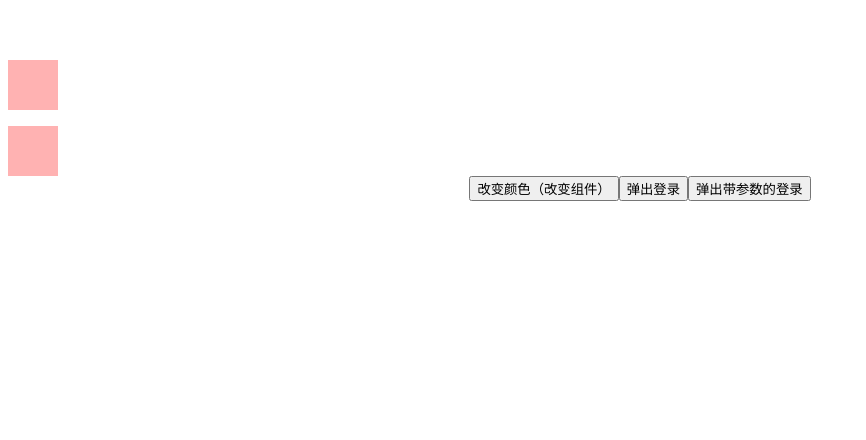
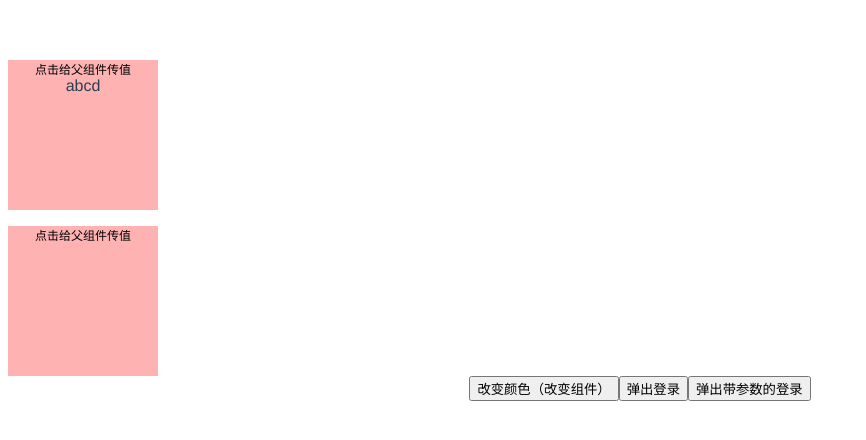
Before and after one commit to rzh11111111/vue3-test, a Vue app: page /component in a window 1280 px wide. Shown: the top 440 px of the page, without its empty margins (0-866 px from the left). Built offline with nearby package versions, Linux system fonts and the light colour scheme.

Commit message:
fix:组件间通信

```diff
--- a/src/components/comred.vue
+++ b/src/components/comred.vue
@@ -1,31 +1,40 @@
 
 <template>
-   <div class="popup">
-       <div class="content">
-           <!-- <h4> Login to your account </h4> -->
-       </div>
-   </div>
+    <div class="popup">
+        <div class="content">
+            <div class="btn" @click="$emit('byVal', 1)">点击给父组件传值</div>
+            <div>{{ msg }}</div>
+        </div>
+    </div>
 </template>
 
 <script setup>
 
+
+defineEmits(['byVal']); // 使用defineEmits和defineProps不需要导入
+defineProps({
+    msg: String
+})
 </script>
 
 <style scoped>
 .popup {
-   width: 50px;
-   height: 50px;
-   opacity: .3;
-    background-color: red;
+    width: 150px;
+    height: 150px;
+    background: rgba(999, 0, 0, 0.3);
+}
+.btn{
+    font-size: 12px;
+    color: black;
+    opacity: 1;
 
 }
 .content {
-   /* min-width: 200px;
+    /* min-width: 200px;
    width: 30%;
    background: #fff;
    height: 200px;
    padding: 10px;
    border-radius: 5px; */
 }
-
 </style>
--- a/src/views/component.vue
+++ b/src/views/component.vue
@@ -1,6 +1,6 @@
 <template>
 <!-- 直接使用组件 -->
-<comred></comred>
+<comred  msg="abcd"  @byVal="byVal"></comred>
 
 <p style="margint-top:10px;"></p>
 
@@ -19,6 +19,11 @@ import { ref,reactive, defineAsyncComponent } from 'vue'
 // import LoginPopup from '../defineAsyncCom.vue'
 // 使用 Vue3 的 DefileAsyncComponent功能可让我们懒加载组件，说白了就是创建一个只有在需要时才会加载的异步组件。
 
+
+//父子组件传值
+const byVal = (val) => {
+  console.log(val);// 输出子组件的值
+}
 
 //动态组件切换
 import comred from '../components/comred.vue'
```
